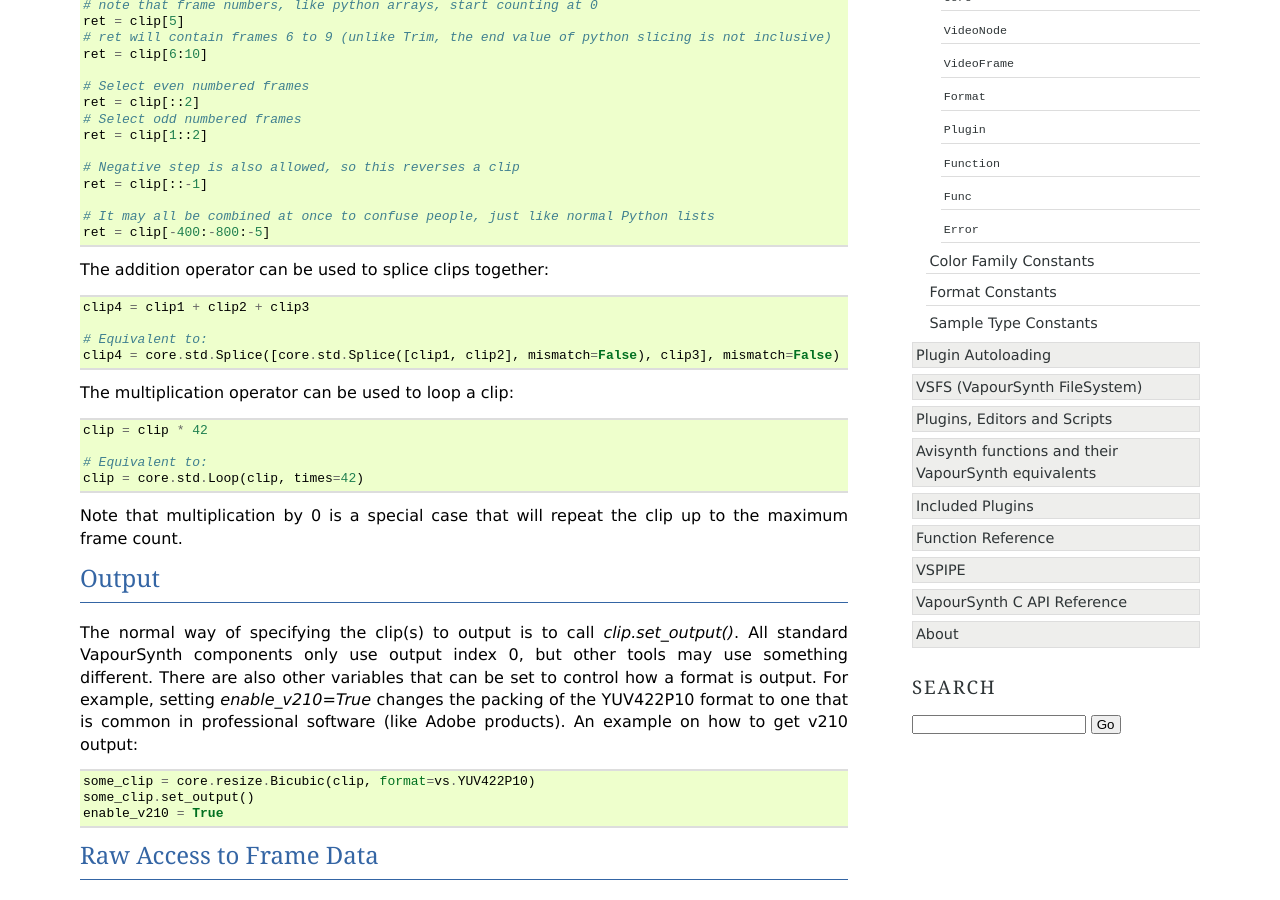
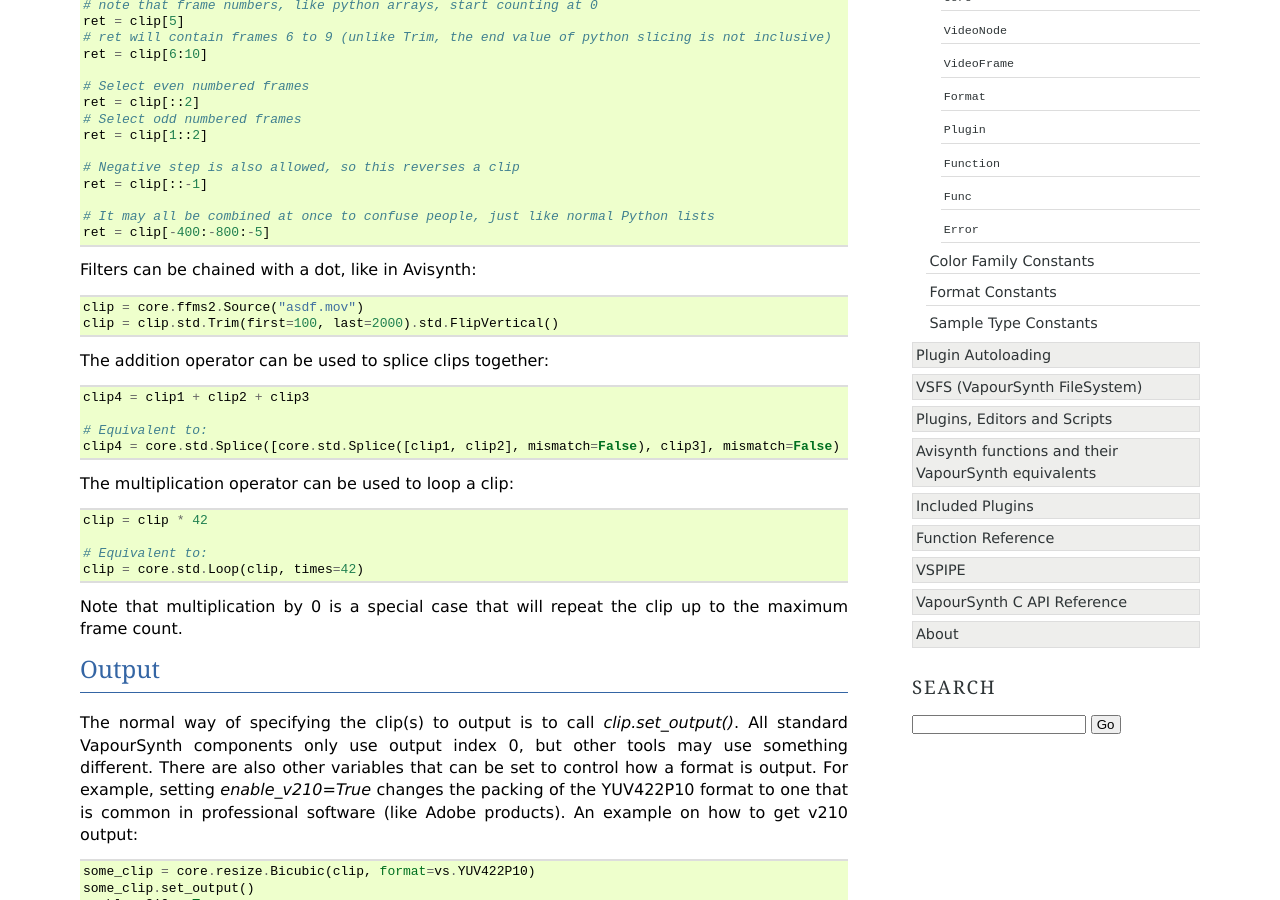
Before and after one commit to vapoursynth/vapoursynth, a Sphinx documentation site: the page built from doc/pythonreference.rst, in a window 1280 px wide and 900 px high, scrolled down 645 px. Built offline with Sphinx 7.4.7, drawn with Linux system fonts in a browser that asks for light colours; formulas are drawn with MathJax 3.

Commit message:
doc: Mention dot chaining in the Python reference

```diff
--- a/doc/pythonreference.rst
+++ b/doc/pythonreference.rst
@@ -45,6 +45,11 @@ Here are some examples to illustrate::
 
    # It may all be combined at once to confuse people, just like normal Python lists
    ret = clip[-400:-800:-5]
+
+Filters can be chained with a dot, like in Avisynth::
+
+   clip = core.ffms2.Source("asdf.mov")
+   clip = clip.std.Trim(first=100, last=2000).std.FlipVertical()
 
 The addition operator can be used to splice clips together::
 
```
